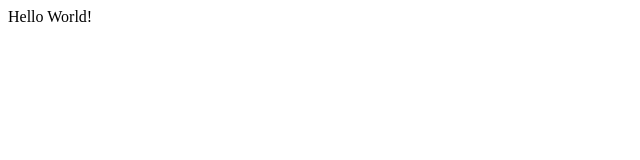
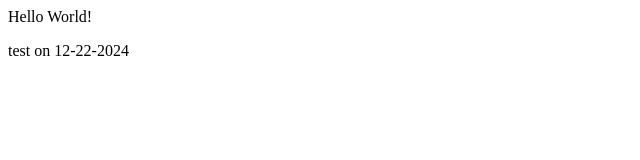
Before and after one commit to jayesh-sarvaliya/html-push, a plain HTML site: page index.html in a window 1280 px wide. Shown: the whole page, without its empty margins (0-640 px from the left). Drawn offline with Linux system fonts and the light colour scheme.

Commit message:
second commit

```diff
--- a/index.html
+++ b/index.html
@@ -7,5 +7,6 @@
 </head>
 <body>
     <div>Hello World!</div>
+    <p>test on 12-22-2024</p>
 </body>
 </html>
```
